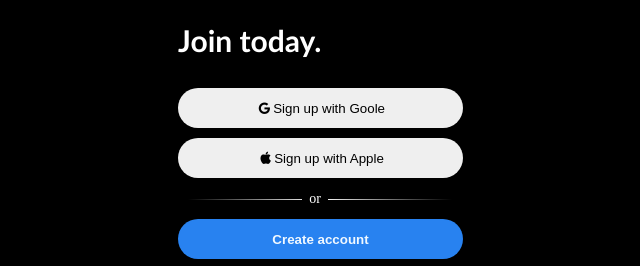
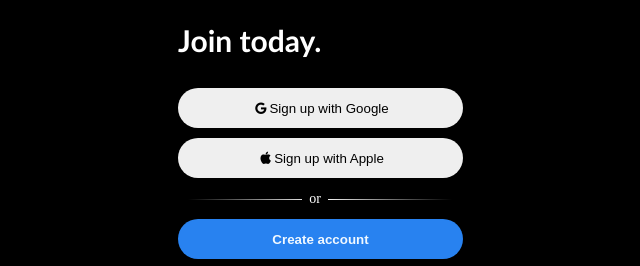
Before and after one commit to Adrianlee18/Front-end-personal-projects, a plain HTML site: page X log in page/index.html in a window 1280 px wide. Shown: the part 178-444 px from the top of the page, 497-1137 px from the left. Drawn offline with Linux system fonts and the light colour scheme.

Commit message:
Update index.html

```diff
--- a/X log in page/index.html
+++ b/X log in page/index.html
@@ -17,7 +17,7 @@
     <div class="log-in">
         <form>
         <h2>Join today.</h2>
-        <button class="google" type="button"><i class="fa fa-fw fa-google"></i>Sign up with Goole</button>
+        <button class="google" type="button"><i class="fa fa-fw fa-google"></i>Sign up with Google</button>
         <button class="apple" type="button"><i class="fa fa-fw fa-apple"></i>Sign up with Apple</button>
         <hr class="hr-text" data-content="or">
         <button class="create" type="button">Create account</button>
```
